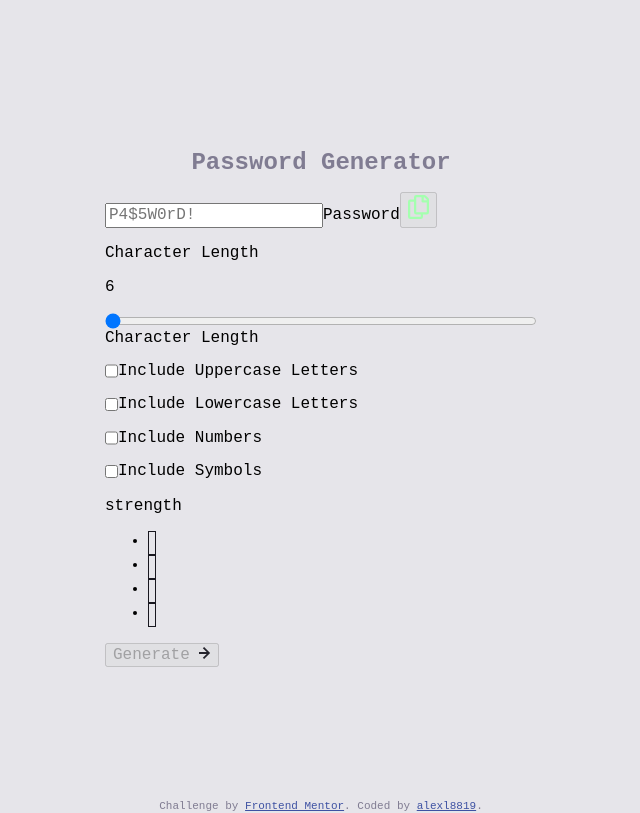
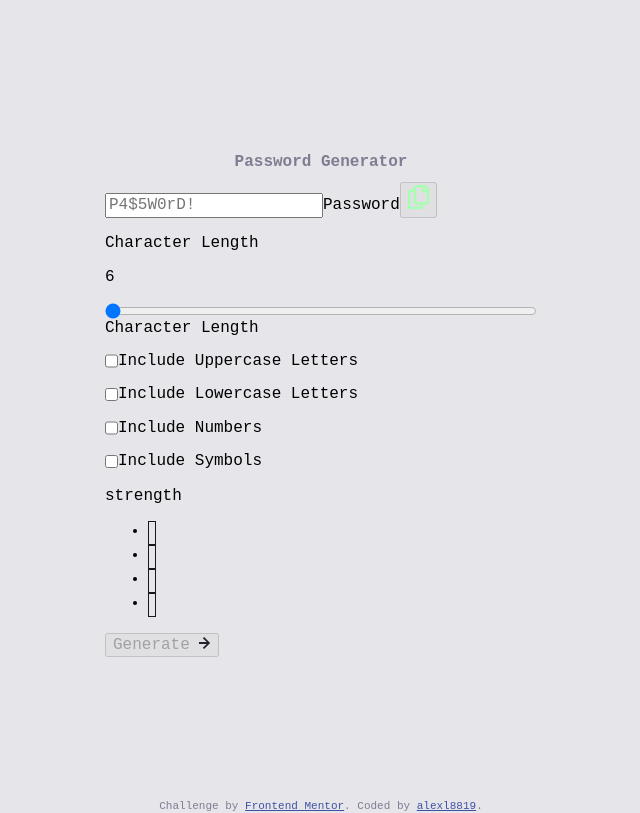
Before and after one commit to alexl8819/password-generator-app, a React (Vite) app: page / in a window 1280 px wide. Shown: the whole page, without its empty margins (319-959 px from the left). Built offline with nearby package versions, Linux system fonts and the light colour scheme.

Commit message:
refactor: revert title size from 1.5rem to 1rem

```diff
--- a/src/components/Title.module.css
+++ b/src/components/Title.module.css
@@ -1,5 +1,5 @@
 .title {
   color: var(--grey);
-  font-size: 1.5rem; /* medium heading */
+  font-size: 1rem; /* medium heading */
   text-align: center;
 }
```
